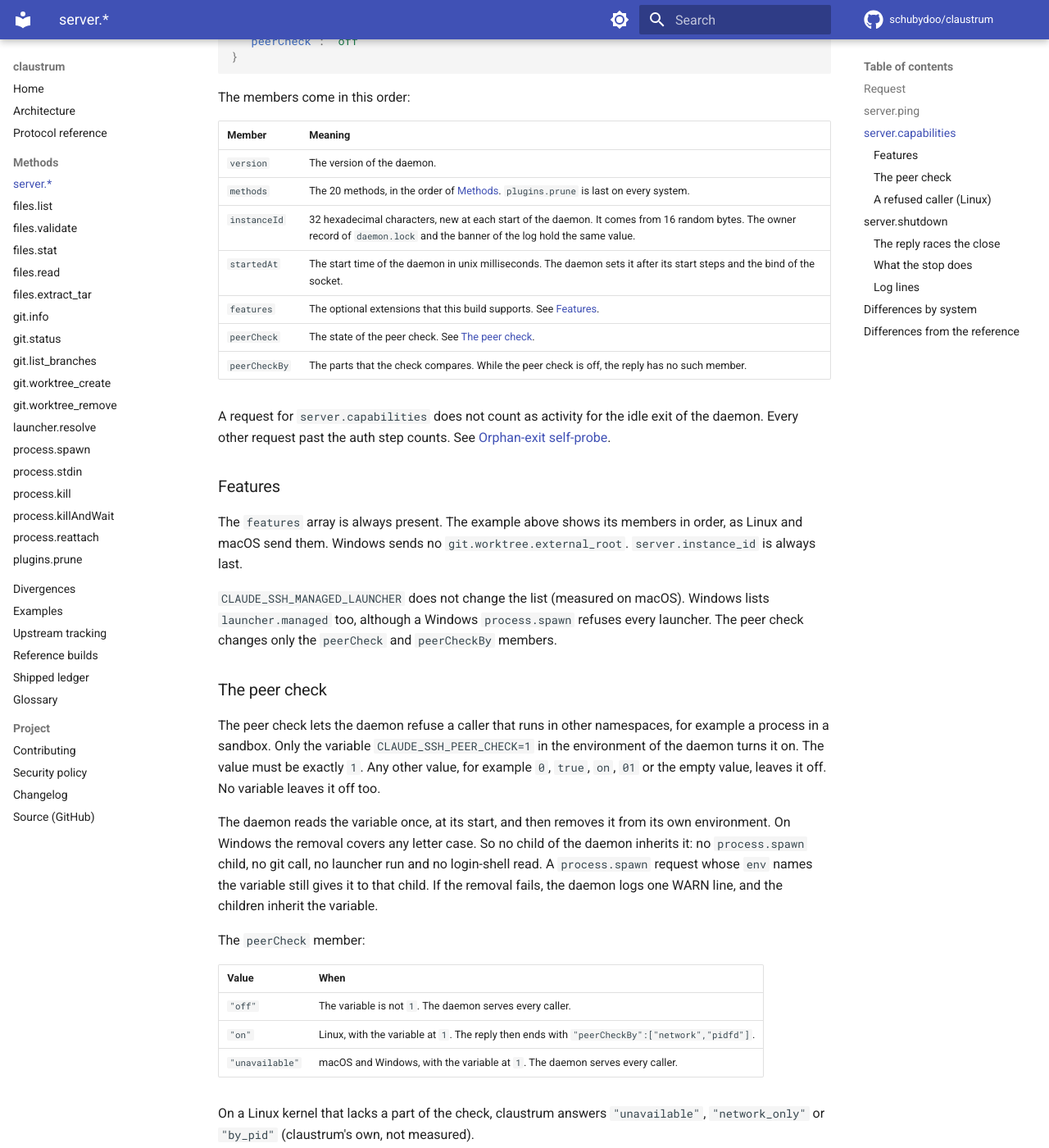
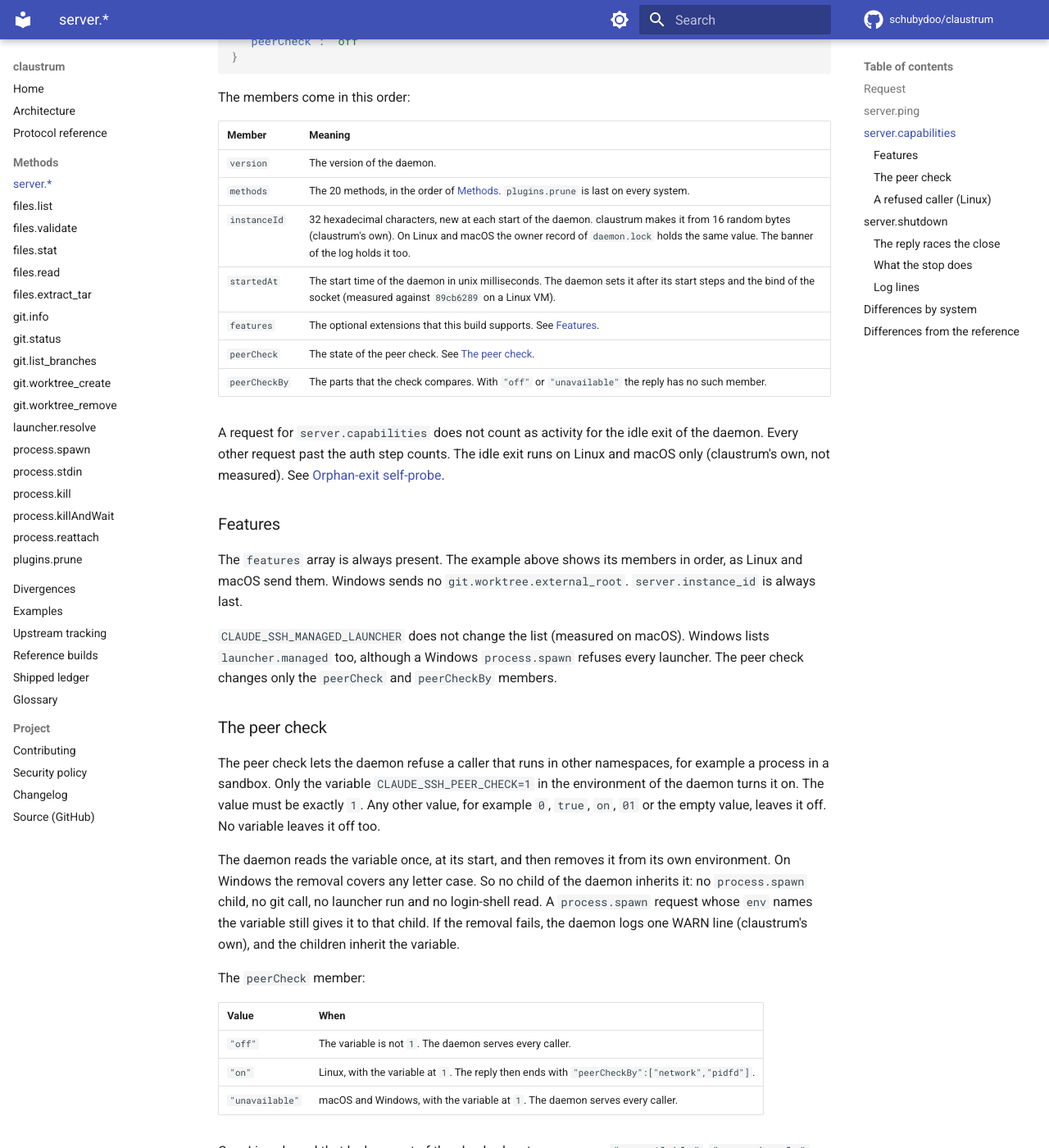
Before and after one commit to schubydoo/claustrum, an MkDocs documentation site: the page built from docs/protocol/server.md, in a window 1280 px wide and 1400 px high, scrolled down 936 px. Shown: the whole window at 82% size. Built offline with MkDocs 1.6.1 and Material for MkDocs 9.7.7, drawn with Linux system fonts in a browser that asks for light colours; comment, search, counter and statistics services are not loaded; some of the changed text lies outside the part shown.

Commit message:
docs: fix the verifier findings of the server page
Mark the claustrum-own rules, name the Windows socket removal and the
per-system child kill, and point -keep-children at CT-2.

Co-Authored-By: Claude Opus 5.5 <noreply@anthropic.com>

````diff
--- a/docs/protocol/server.md
+++ b/docs/protocol/server.md
@@ -41,13 +41,13 @@ The members come in this order:
 |---|---|
 | `version` | The version of the daemon. |
 | `methods` | The 20 methods, in the order of [Methods](../PROTOCOL.md#methods-20). `plugins.prune` is last on every system. |
-| `instanceId` | 32 hexadecimal characters, new at each start of the daemon. It comes from 16 random bytes. The owner record of `daemon.lock` and the banner of the log hold the same value. |
-| `startedAt` | The start time of the daemon in unix milliseconds. The daemon sets it after its start steps and the bind of the socket. |
+| `instanceId` | 32 hexadecimal characters, new at each start of the daemon. claustrum makes it from 16 random bytes (claustrum's own). On Linux and macOS the owner record of `daemon.lock` holds the same value. The banner of the log holds it too. |
+| `startedAt` | The start time of the daemon in unix milliseconds. The daemon sets it after its start steps and the bind of the socket (measured against `89cb6289` on a Linux VM). |
 | `features` | The optional extensions that this build supports. See [Features](#features). |
 | `peerCheck` | The state of the peer check. See [The peer check](#the-peer-check). |
-| `peerCheckBy` | The parts that the check compares. While the peer check is off, the reply has no such member. |
+| `peerCheckBy` | The parts that the check compares. With `"off"` or `"unavailable"` the reply has no such member. |
 
-A request for `server.capabilities` does not count as activity for the idle exit of the daemon. Every other request past the auth step counts. See [Orphan-exit self-probe](../PROTOCOL.md#orphan-exit-self-probe).
+A request for `server.capabilities` does not count as activity for the idle exit of the daemon. Every other request past the auth step counts. The idle exit runs on Linux and macOS only (claustrum's own, not measured). See [Orphan-exit self-probe](../PROTOCOL.md#orphan-exit-self-probe).
 
 ### Features
 
@@ -59,7 +59,7 @@ The `features` array is always present. The example above shows its members in o
 
 The peer check lets the daemon refuse a caller that runs in other namespaces, for example a process in a sandbox. Only the variable `CLAUDE_SSH_PEER_CHECK=1` in the environment of the daemon turns it on. The value must be exactly `1`. Any other value, for example `0`, `true`, `on`, `01` or the empty value, leaves it off. No variable leaves it off too.
 
-The daemon reads the variable once, at its start, and then removes it from its own environment. On Windows the removal covers any letter case. So no child of the daemon inherits it: no `process.spawn` child, no git call, no launcher run and no login-shell read. A `process.spawn` request whose `env` names the variable still gives it to that child. If the removal fails, the daemon logs one WARN line, and the children inherit the variable.
+The daemon reads the variable once, at its start, and then removes it from its own environment. On Windows the removal covers any letter case. So no child of the daemon inherits it: no `process.spawn` child, no git call, no launcher run and no login-shell read. A `process.spawn` request whose `env` names the variable still gives it to that child. If the removal fails, the daemon logs one WARN line (claustrum's own), and the children inherit the variable.
 
 The `peerCheck` member:
 
@@ -69,13 +69,13 @@ The `peerCheck` member:
 | `"on"` | Linux, with the variable at `1`. The reply then ends with `"peerCheckBy":["network","pidfd"]`. |
 | `"unavailable"` | macOS and Windows, with the variable at `1`. The daemon serves every caller. |
 
-On a Linux kernel that lacks a part of the check, claustrum answers `"unavailable"`, `"network_only"` or `"by_pid"` (claustrum's own, not measured).
+On a Linux kernel that lacks a part of the check, claustrum answers `"unavailable"`, `"network_only"` or `"by_pid"`. It can also answer `"on"` with another `peerCheckBy` (claustrum's own, not measured).
 
-With `1` the daemon writes one line at its start. The texts are in [Daemon log](../PROTOCOL.md#daemon-log-remote-serverlog).
+With `1` the daemon writes one line at its start (the level is claustrum's own). The texts are in [Daemon log](../PROTOCOL.md#daemon-log-remote-serverlog).
 
 ### A refused caller (Linux)
 
-On Linux with the check on, the daemon checks each new connection before it reads from it. It compares the namespaces of the caller with its own. A caller that differs gets one frame, and then the connection closes:
+On Linux with the check on, the daemon checks each new connection before it reads from it. It compares the namespaces of the caller with its own. A caller that the check refuses gets one frame, and then the connection closes:
 
 ```
 {"jsonrpc":"2.0","id":null,"error":{"code":-32006,"message":"Refused: this server could not confirm that the caller is in its own namespaces","data":{"reason":"other_namespace"}}}
@@ -87,7 +87,7 @@ On Linux with the check on, the daemon checks each new connection before it read
 | `unreadable` | The daemon cannot read the namespace link of the caller. |
 | `lookup_failed` | The caller exited before the check. claustrum gives every other failure of the lookup this reason too (not measured). |
 
-The daemon reads no request from a refused connection. So an unauthenticated `server.shutdown` on that connection does nothing. A caller that wrote first reads the frame and then a reset. A refused connection gets no `New connection` log line. Refusals 1 to 10 each log one WARN line, and later refusals log none:
+The daemon reads no request from a refused connection. So an unauthenticated `server.shutdown` on that connection does nothing. A caller that wrote first reads the frame and then a reset. A refused connection gets no `New connection` log line. Refusals 1 to 10 each log one WARN line (the level is claustrum's own). Later refusals log none:
 
 ```
 [Server] refused caller number 1 (other_namespace): "user:[4026532385] net:1 pidfd"; this server's namespaces are "user:[4026531837] net:1 pidfd"
@@ -115,7 +115,7 @@ A client must treat EOF after a shutdown request as a success. The reference oft
 
 ### What the stop does
 
-The stop closes the listener. If the socket file is still the one that the daemon bound, the stop removes it. Then it closes every connection and ends the child process groups. With `-keep-children` the children keep running. If `daemon.token` is still the file of this daemon, the daemon removes it. The daemon then exits with code 0. See [Token persistence](../PROTOCOL.md#token-persistence-daemontoken).
+The stop closes the listener. On Linux and macOS, if the socket file is still the one that the daemon bound, the stop removes it. On Windows the close of the listener removes the path, also the socket of a successor. Then the stop closes every connection and ends the children. That is the whole process group on Linux and macOS, and the direct child on Windows. With `-keep-children` the children keep running ([CT-2](../DIVERGENCES.md#ct-2)). If `daemon.token` is still the file of this daemon, the daemon removes it (measured on Windows, from the code on Linux and macOS). The daemon then exits with code 0 (from the code). See [Token persistence](../PROTOCOL.md#token-persistence-daemontoken).
 
 ### Log lines
 
@@ -126,7 +126,7 @@ On `server.shutdown` the daemon logs these two lines before it closes any connec
 [Server] shutdown requested
 ```
 
-Each `[Server] Connection closed: <addr>` line comes after the close of its connection. Then the daemon logs:
+Each `[Server] Connection closed: <addr>` line, when it is logged, comes after the close of its connection. Then the daemon logs:
 
 ```
 [Server] cleanup: closed <n> connection(s), killed <n> child process group(s)
@@ -134,7 +134,7 @@ Each `[Server] Connection closed: <addr>` line comes after the close of its conn
 
 The first count includes the connection that sent the request (measured on Windows only).
 
-A stop by a signal logs `[daemon] received terminated; shutting down (children will be killed)` for `SIGTERM`, then `[Server] shutdown requested`, then the `cleanup:` line. For `SIGINT` the first line names that signal. With `-keep-children` the first line says `kept` in place of `killed`, and the `cleanup:` line says `killed 0 child process group(s)`.
+A stop by `SIGTERM` first logs `[daemon] received terminated; shutting down (children will be killed)`. Then it logs `[Server] shutdown requested` and the `cleanup:` line. For `SIGINT` the first line names that signal. With `-keep-children` the first line says `kept` in place of `killed` (claustrum's own), and the `cleanup:` line says `killed 0 child process group(s)`.
 
 A handler panic in `server.shutdown` writes no frame. See [Handler panic recovery](../PROTOCOL.md#handler-panic-recovery).
 
@@ -148,6 +148,6 @@ A handler panic in `server.shutdown` writes no frame. See [Handler panic recover
 
 ## Differences from the reference
 
-No entry of the divergence catalog applies to these methods. The peer check follows the reference, so [D25](../DIVERGENCES.md#d25) is retired.
+`-keep-children` is claustrum's own flag ([CT-2](../DIVERGENCES.md#ct-2)). `89cb6289` exits 2 on it. The peer check follows the reference, so [D25](../DIVERGENCES.md#d25) is retired.
 
 A rule that is not marked "claustrum's own" is measured against `5fd08069` on a Linux VM. A rule that names macOS or Windows was measured there. The order of the shutdown log lines was measured against `f6010b97` and `90fca6e6` on a Linux VM. The signal lines were measured against `f6010b97` and `89cb6289` on a Linux VM. The measured cells behind each rule are in the tests and in the [reference build history](../REFERENCE-BUILDS.md).
````
Also changed, not shown: docs/PROTOCOL.md (+1 -1 lines), 1 other file.
